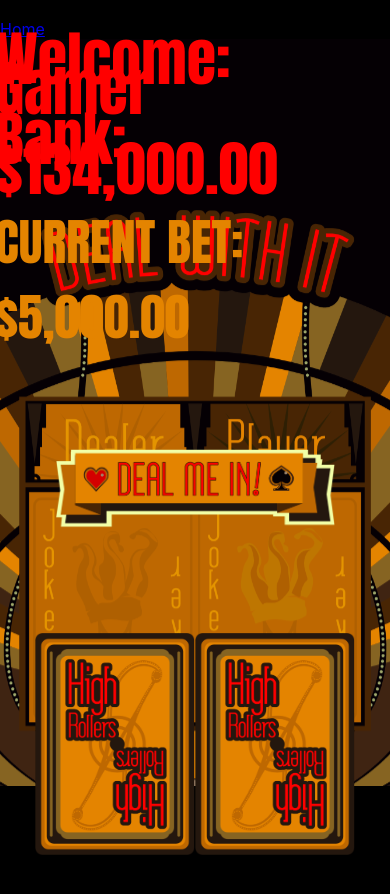
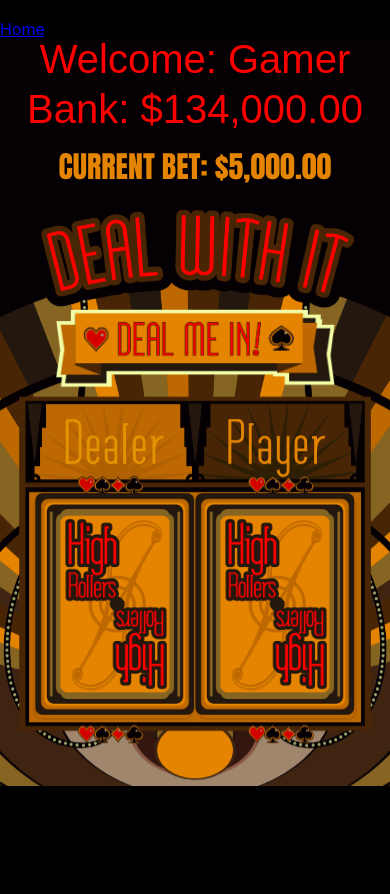
Before and after one commit to infinity-machine/dealwithit, a React (Create React App) app in the folder client/: page /playgame in a window 390 px wide. Shown: the top 894 px of the page. After the commit the page ends 844 px from the top, so only its background shows below. Built offline with nearby package versions, Linux system fonts and the light colour scheme.

Commit message:
trying to work on fonts for phone

```diff
--- a/client/src/pages/css/style.css
+++ b/client/src/pages/css/style.css
@@ -24,21 +24,21 @@ HTML, body {
 }
 
 .usertoptext {
-    font-family: Neuliner, Impact, Haettenschweiler, 'Arial Narrow Bold', sans-serif;
-    font-size: 60px;
+    font-family: Neuliner, 'Arial Narrow Bold', sans-serif;
+    font-size: 40px;
     line-height: 30px;
     color: #ff0000;
 }
 
 .usercurrentbet {
   font-family: Neuliner, Impact, Haettenschweiler, 'Arial Narrow Bold', sans-serif;
-  font-size: 50px;
+  font-size: 30px;
   color: #E48400;
 
 }
 
 .dealbutton {
-  margin: 75px 10px 104px 10px;
+  margin: 100px 10px 104px 10px;
   display: flex;
   flex-direction: column;
   align-items: center;
```
